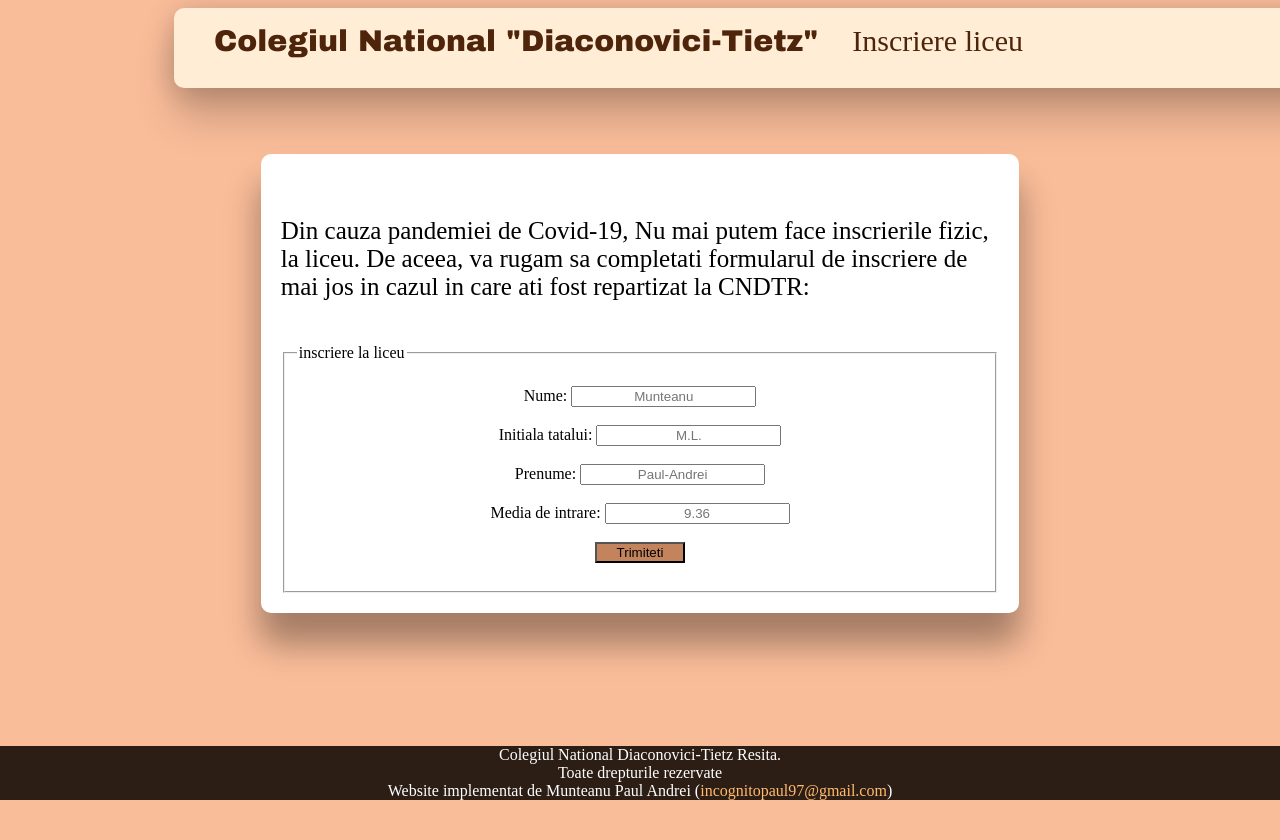
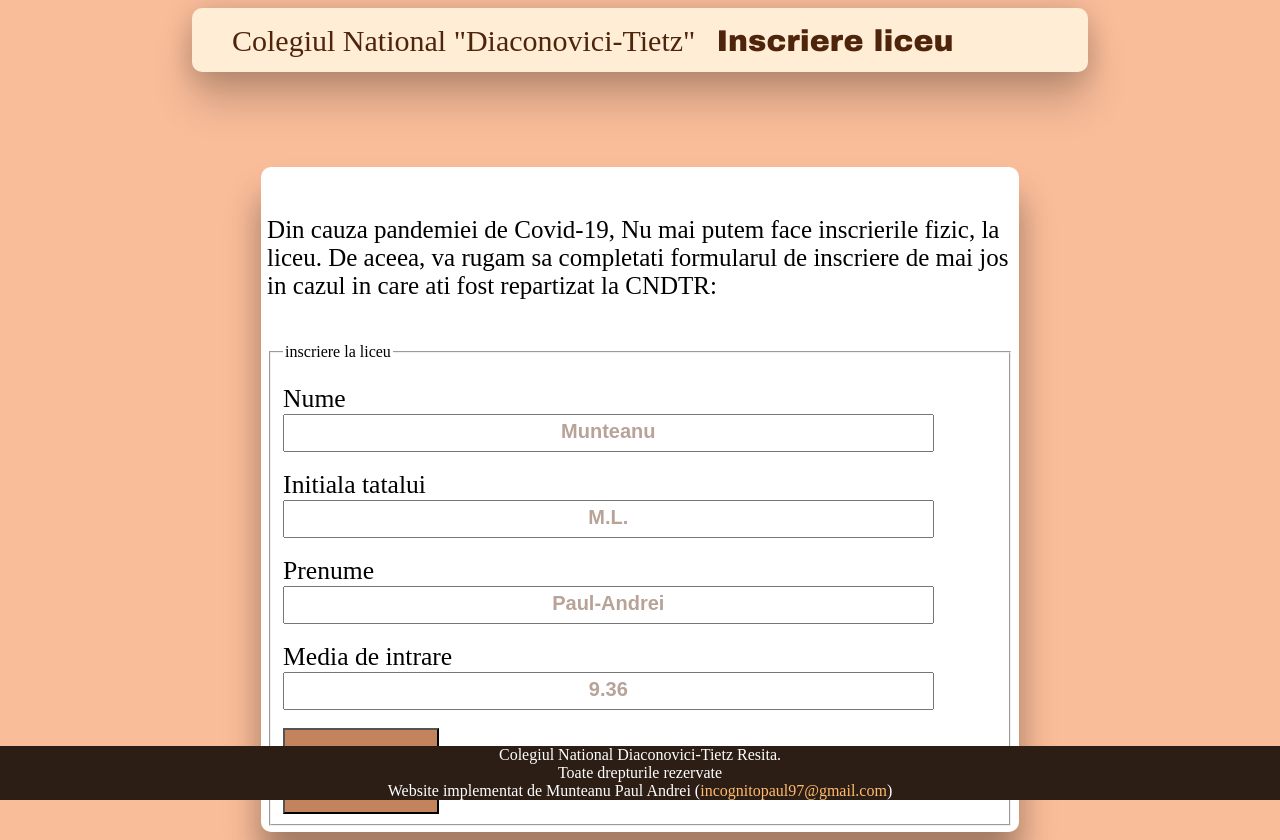
Before and after one commit to Pcarioca/CNDT, a plain HTML site: page Liceu.HTML in a window 1280 px wide. Before the commit the page ends 800 px from the top, so only its background shows below. Drawn offline with Linux system fonts and the light colour scheme.

Commit message:
Add files via upload

```diff
--- a/INDEX.CSS
+++ b/INDEX.CSS
@@ -8,10 +8,10 @@ body{
     margin-left: 20%;
     background-color: white;
     border-radius: 10px;
-    padding: 20px;
-    margin-top: 30px;
+    padding: 0.5%;
+    /*margin-top: 50%;*/
     box-shadow: 0 30px 30px 0 rgba(0, 0, 0, 0.2), 0 30px 40px 0 rgba(0, 0, 0, 0.19);
-    margin-top: 3%;
+    margin-top: 4%;
     transition-duration: .3s;
 
 }
@@ -19,18 +19,18 @@ li{
     display:inline-block;
     padding:0px;
     font-size:30px;
-    margin-right: 30px;
+    margin-right: 2%;
 
 }
 .Tietz{
     font-family:"Arial Black";
-    font-size: 30px;
+
     transition-duration: .5s;
 }
-.Tietz:hover{
+/*.Tietz:hover{
     color: black;
 
-}
+}*/
 
 .nav{
 
@@ -38,32 +38,35 @@ li{
     margin-left:5%;
     margin-right:5%;
     position: fixed;
-    left:110px;
-    width:1500px;
-    height: 80px;
+    left:10%;
+    width:70%;
+    height: 8%;
     border-radius: 10px;
     box-shadow: 0 3px 30px 0 rgba(0, 0, 0, 0.2), 0 30px 40px 0 rgba(0, 0, 0, 0.19);
-
+}
+.nav.Tietz{
+    font-size:50%;
 }
 
 .poza{
     padding-left:25%;
+    height: 30%;
 }
 .istoric{
-    margin-top: 50px;
-    margin-left:100px;
-    font-size: large;
+    margin-top: 3%;
+    margin-left:10%;
+    font-size: 125%;
 }
 .sectii{
-    margin-top: 10px;
-    margin-left:100px;
-    font-size: large;
+    margin-top: 1%;
+    margin-left:10%;
+    font-size: 125%;
 }
 .tabel, td, th{
     border: 1px solid black;
     border-collapse: collapse;
     text-align: center;
-    padding:10px;
+    padding:1%;
 
 }
 a{
@@ -81,18 +84,26 @@ footer{
 }
 ::placeholder{
     text-align: center;
+    font-size: 150%;
+    font-weight:800;
+    color: rgb(184, 163, 152);
 }
 [type="submit"]{
-    padding-left:20px;
-    padding-right:20px;
+    padding-left:5%;
+    padding-right:5%;
+    padding-top: 4%;
+    padding-bottom: 4%;
 
     background-color: rgb(195, 131, 93);
+    font-size: 130%;
+    color: white;
+    font-weight: 700;
 }
 #repartizat{
     font-size: 25px;
 }
 form{
-    text-align: center;
+    text-align: left;
 }
 legend{
     text-align: left;
@@ -100,3 +111,10 @@ legend{
 #picior{
     position: absolute;
 }
+[type="input"], [type="text"]{
+    width:90%;
+    height: 2rem;
+}
+label{
+    font-size: 160%;
+}
--- a/Liceu.HTML
+++ b/Liceu.HTML
@@ -14,8 +14,8 @@
     <div class="nav">
         <nav>
             <ul>
-                <li class="Tietz"><a href="index.HTML">Colegiul National "Diaconovici-Tietz"</a></li>
-                <li><a href="Liceu.HTML">Inscriere liceu</a></li>
+                <li ><a href="index.HTML">Colegiul National "Diaconovici-Tietz"</a></li>
+                <li class="Tietz" ><a href="Liceu.HTML">Inscriere liceu</a></li>
 
             </ul>
         </nav>
@@ -34,15 +34,15 @@
 <form method="GET">
     <fieldset>
         <legend>inscriere la liceu</legend><br>
-        <label for="Nume">Nume:</label>
+        <label for="Nume">Nume</label><br>
         <input type="input" id="Nume" placeholder="Munteanu"><br><br>
-        <label for="initiala">Initiala tatalui:</label>
+        <label for="initiala">Initiala tatalui</label><br>
         <input type="text" id="initiala" placeholder="M.L."><br><br>
-        <label for="prenume">Prenume:</label>
+        <label for="prenume">Prenume</label><br>
         <input type="text" id="prenume" placeholder="Paul-Andrei"><br><br>
-        <label for="media">Media de intrare:</label>
+        <label for="media">Media de intrare</label><br>
         <input type="text" id="media" placeholder="9.36"><br><br>
-        <input type="submit" value="Trimiteti"><br><br>
+        <input type="submit" value="Trimiteti"><br>
 
 
 
```
Also changed, not shown: index.HTML (line endings or trailing spaces).
